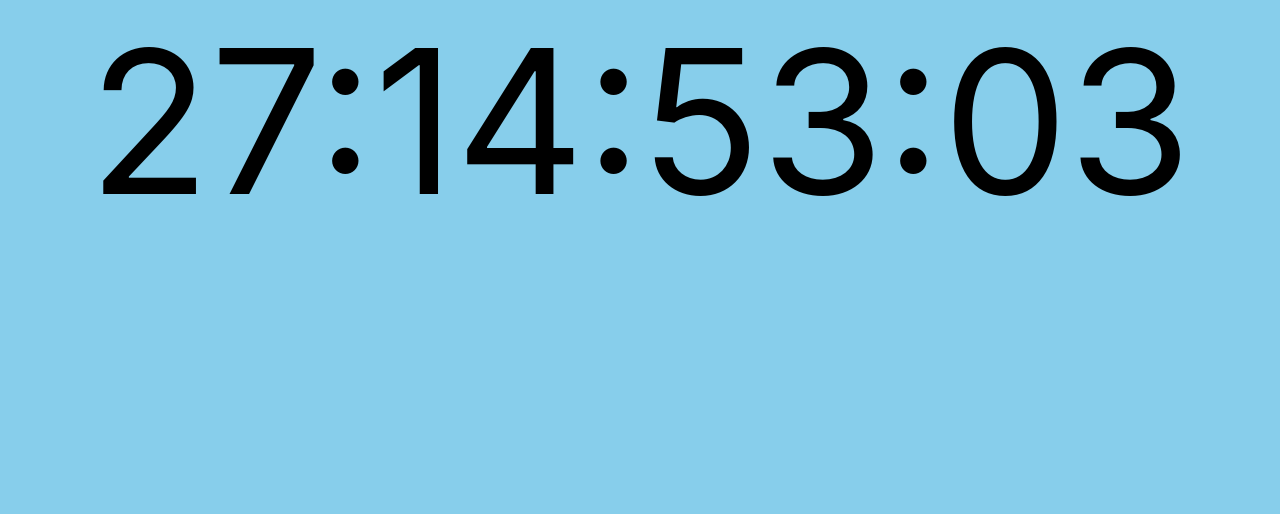
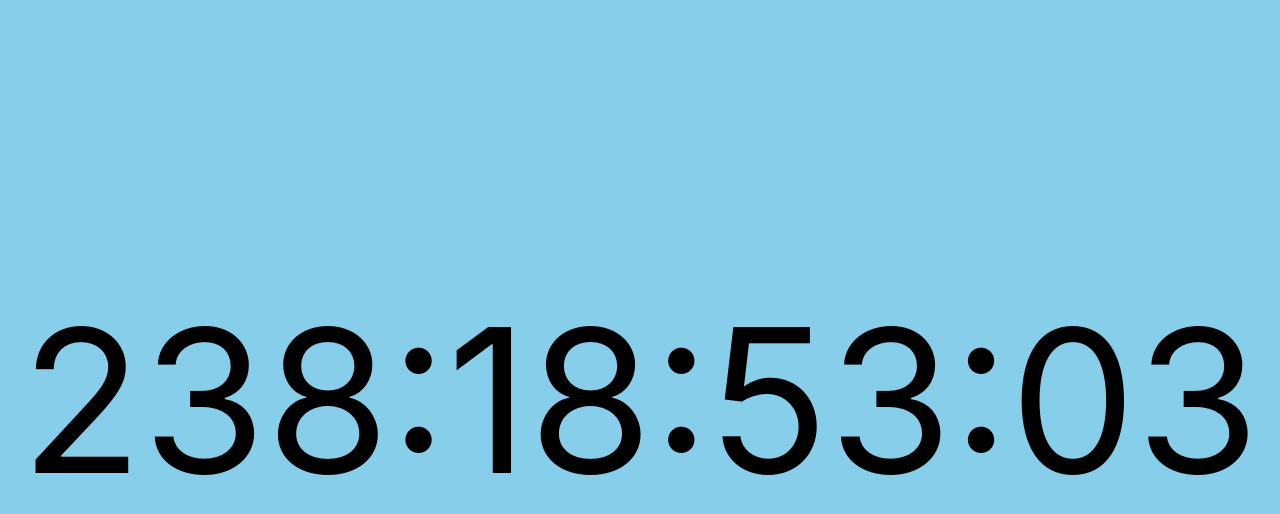
Before and after one commit to ChaseRensberger/long-distance-countdown, a React (Create React App) app: page / in a window 1280 px wide. Shown: the top 514 px of the page. Built offline with nearby package versions, Linux system fonts and the light colour scheme.

Commit message:
Update countdown for last time

```diff
--- a/src/App.css
+++ b/src/App.css
@@ -3,6 +3,10 @@ body {
 }
 
 .App {
+  display: flex;
+  justify-content: center;
+  align-items: center;
   text-align: center;
+  min-height: 100vh;
   font-size: 200px;
 }
--- a/src/App.js
+++ b/src/App.js
@@ -5,7 +5,7 @@ function App() {
 
   return (
     <div className="App">
-         <Countdown date={new Date('2021-10-07T20:00:00')} />
+         <Countdown date={new Date('2022-05-07T00:00:00')} />
 
     </div>
   );
```
